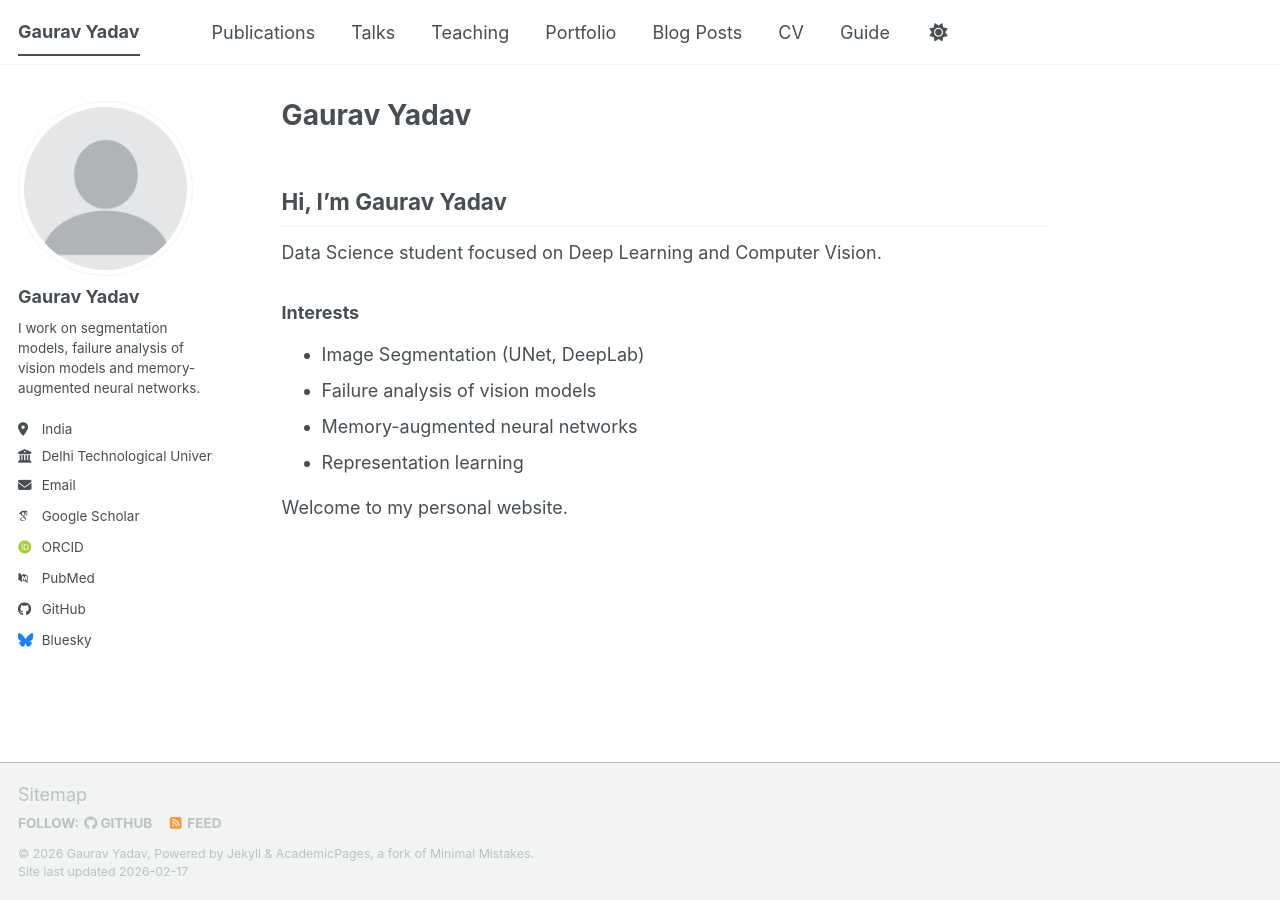
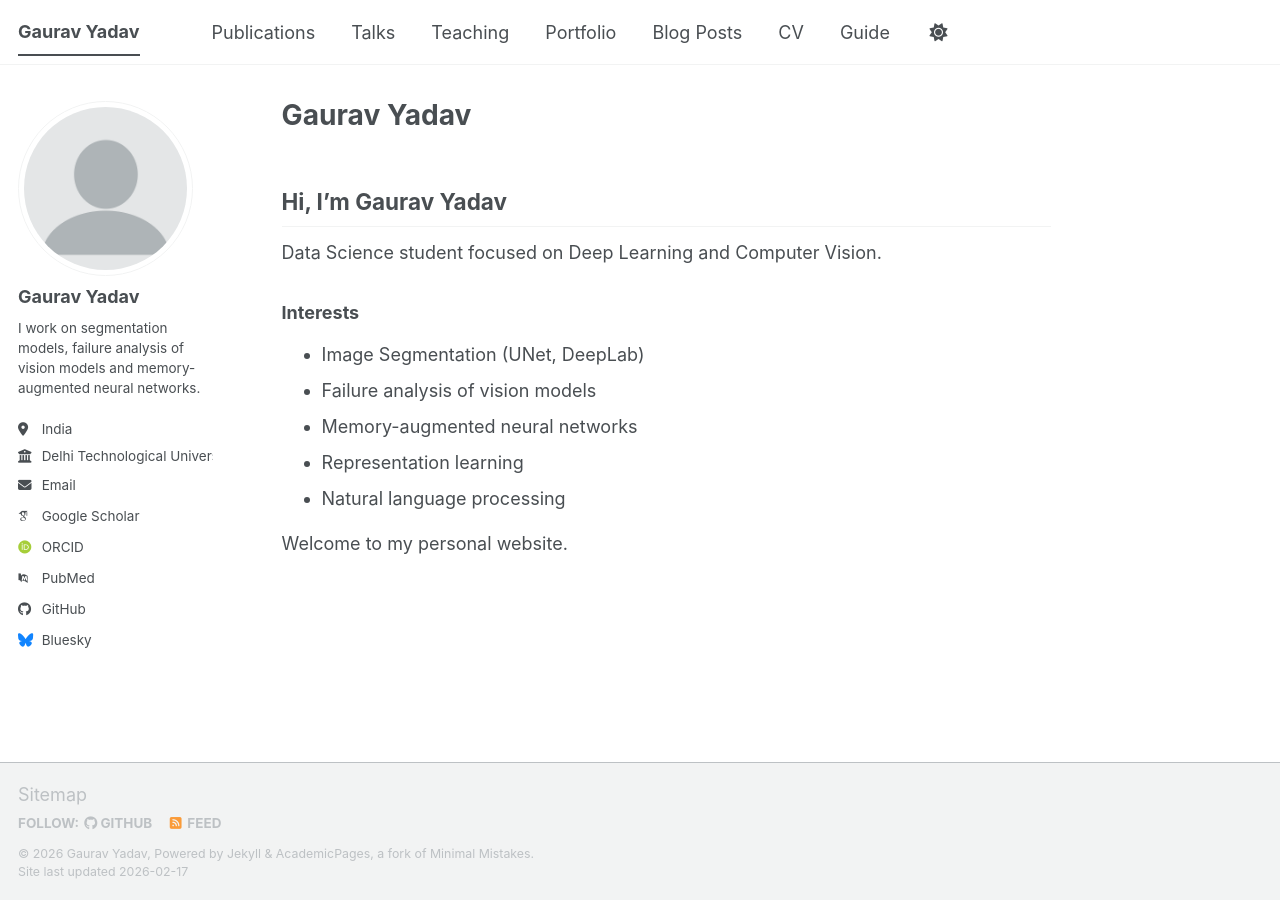
Before and after one commit to gauravyadav-ai/gauravyadav-ai.github.io, a Jekyll site: the page built from index.md, in a window 1280 px wide. Built offline with Jekyll 4.4.1, drawn with Linux system fonts in a browser that asks for light colours; some web fonts are replaced; a script bundle is joined from its source files by our own code; library files that are not in the unit come from our copies.

Commit message:
Update index.md

```diff
--- a/index.md
+++ b/index.md
@@ -16,5 +16,6 @@ Data Science student focused on Deep Learning and Computer Vision.
 * Failure analysis of vision models
 * Memory-augmented neural networks
 * Representation learning
+* Natural language processing
 
 Welcome to my personal website.
```
